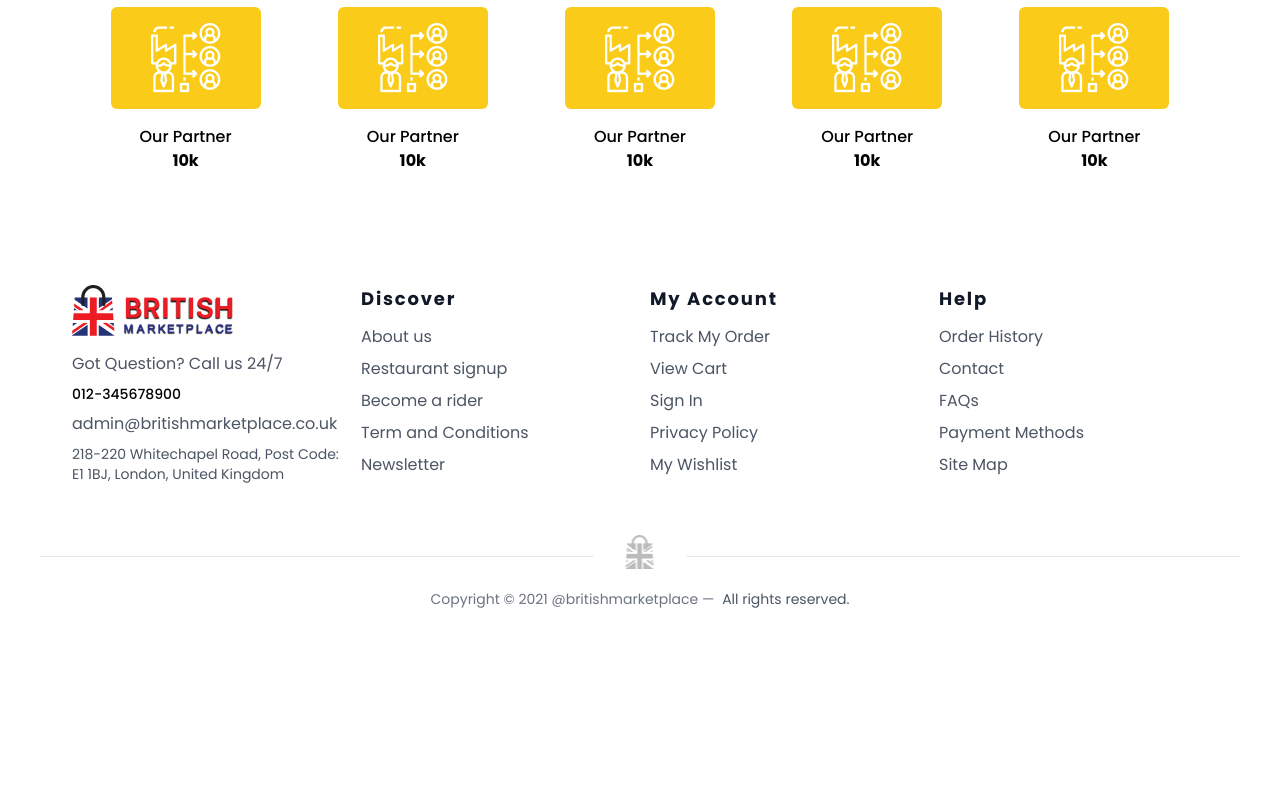
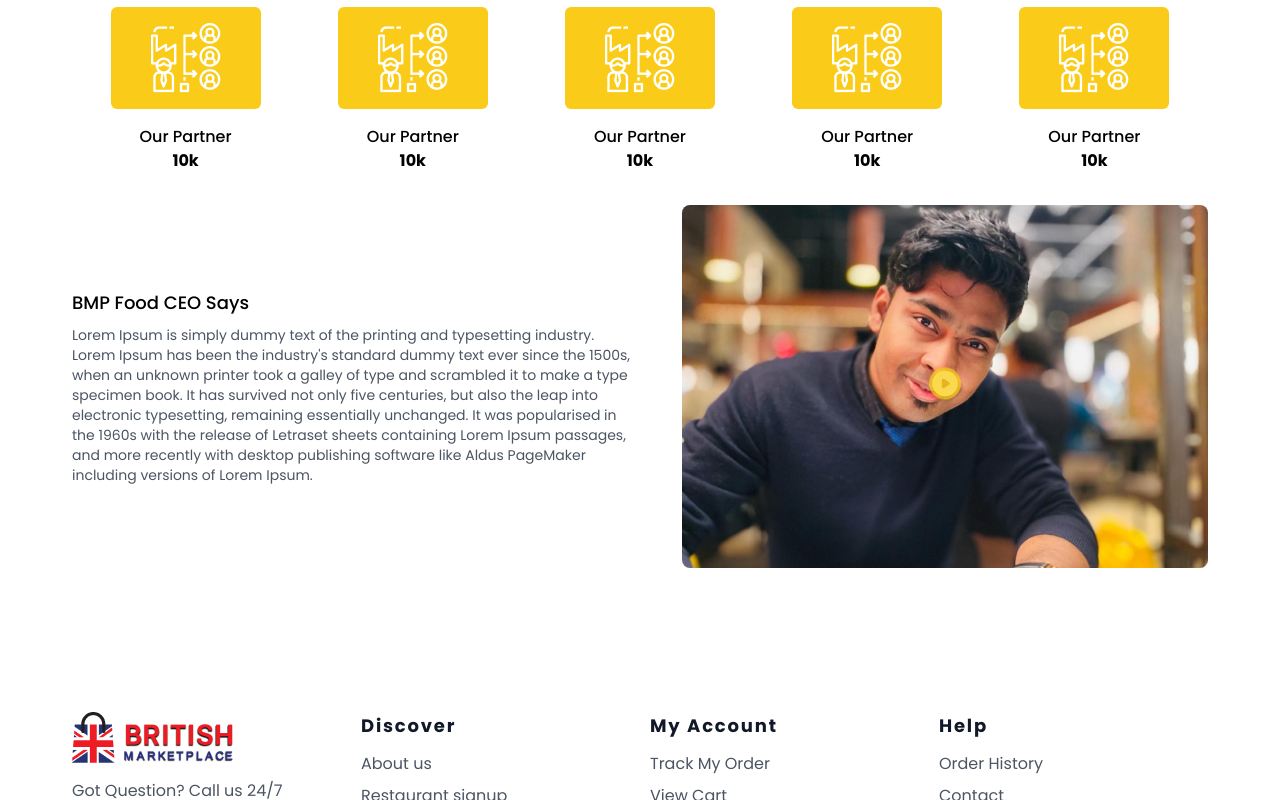
Before and after one commit to britishmarketplace/food-templete, a website: page pages/about-us.html in a window 1280 px wide. Shown: the part 625-1425 px from the top of the page. Before the commit the page ends 1266 px from the top, so only its background shows below. Drawn offline with Linux system fonts and the light colour scheme.

Commit message:
toms up 60%
toms

```diff
--- a/pages/about-us.html
+++ b/pages/about-us.html
@@ -255,7 +255,9 @@
             want to work with Governments in all countries to make this happen
           </p>
         </div>
-        <div class="grid grid-cols-5 place-items-center">
+        <div
+          class="grid md:grid-cols-3 lg:grid-cols-5 sm:grid-cols-2 place-items-center"
+        >
           <div class="counter-item text-center w-[150px]">
             <div class="bg-[#FACC19] rounded-md p-4">
               <img
@@ -319,6 +321,52 @@
             <div class="item-text pt-4">
               <h4 class="font-medium text-base">Our Partner</h4>
               <strong class="text-black">10k</strong>
+            </div>
+          </div>
+        </div>
+        <div class="ceo-says py-8 md:flex justify-between items-center">
+          <div class="says-text md:w-1/2 w-full">
+            <h4 class="text-lg font-medium text-black">BMP Food CEO Says</h4>
+            <p class="text-sm text-gray-600 pt-2">
+              Lorem Ipsum is simply dummy text of the printing and typesetting
+              industry. Lorem Ipsum has been the industry's standard dummy text
+              ever since the 1500s, when an unknown printer took a galley of
+              type and scrambled it to make a type specimen book. It has
+              survived not only five centuries, but also the leap into
+              electronic typesetting, remaining essentially unchanged. It was
+              popularised in the 1960s with the release of Letraset sheets
+              containing Lorem Ipsum passages, and more recently with desktop
+              publishing software like Aldus PageMaker including versions of
+              Lorem Ipsum.
+            </p>
+          </div>
+          <div class="says-thumb mt-8 md:mt-0 relative">
+            <img
+              src="../public/images/about/ceo.png"
+              class="rounded-lg"
+              alt=""
+            />
+            <div
+              class="play-icon absolute top-1/2 left-1/2 -translate-x-1/2 -translate-y-1/2 z-50"
+            >
+              <button type="button" class="relative">
+                <svg
+                  xmlns="http://www.w3.org/2000/svg"
+                  class="h-8 w-8"
+                  viewBox="0 0 20 20"
+                  fill="#fff"
+                >
+                  <path
+                    fill-rule="evenodd"
+                    d="M10 18a8 8 0 100-16 8 8 0 000 16zM9.555 7.168A1 1 0 008 8v4a1 1 0 001.555.832l3-2a1 1 0 000-1.664l-3-2z"
+                    clip-rule="evenodd"
+                  />
+                </svg>
+                <span
+                  class="animate-ping absolute h-full top-1/2 left-1/2 -translate-x-1/2 -translate-y-1/2 w-full rounded-full bg-yellow-400 opacity-75"
+                ></span>
+
+              </button>
             </div>
           </div>
         </div>
```
Also changed, not shown: public/images/about/ceo.png (added), public/output.css.
